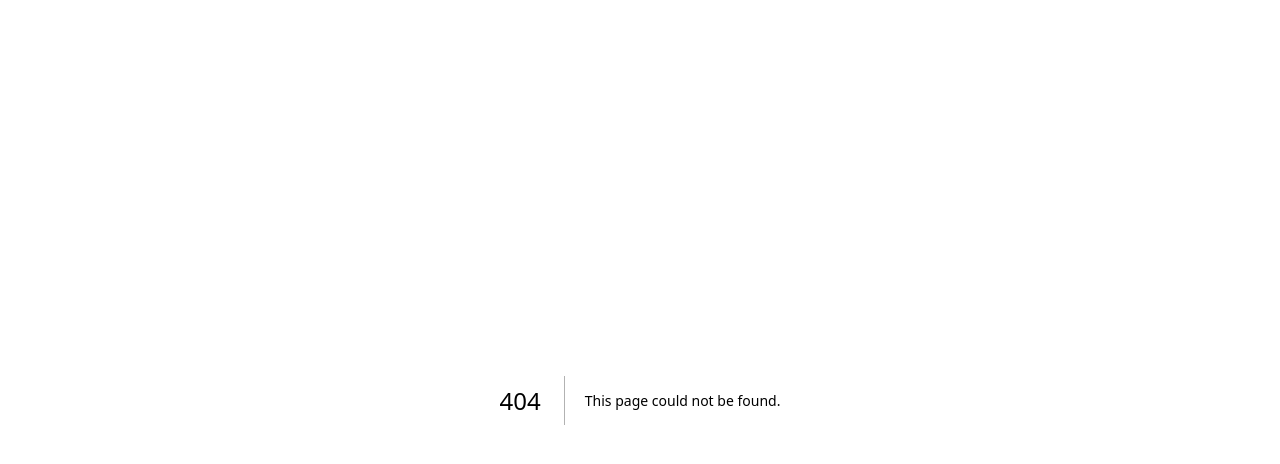
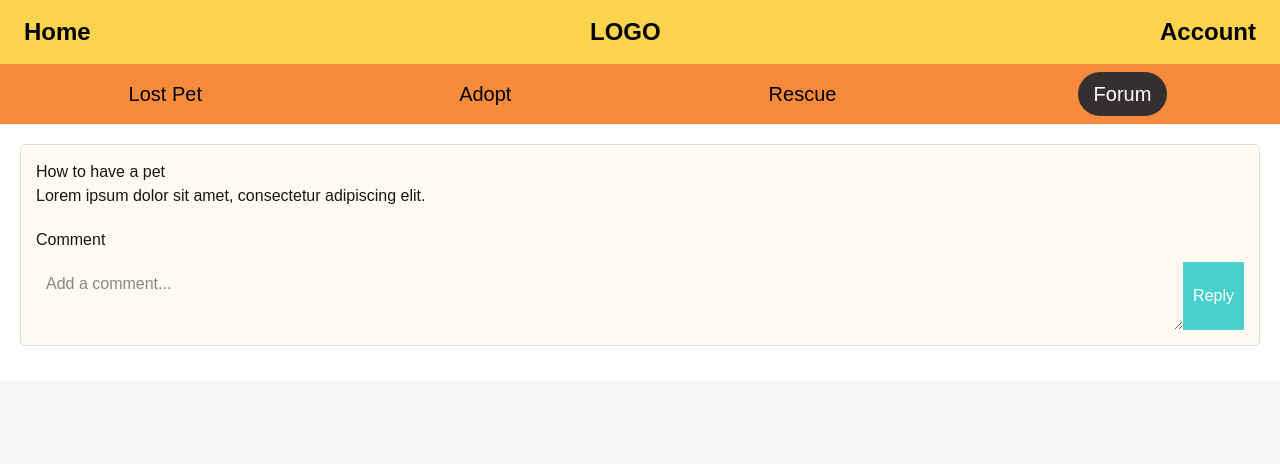
Before and after one commit to amazeianproxy/PATHUBS, a Next.js app: page /Pages/Forum in a window 1280 px wide. Before the commit this address had no page. Shown: the top 464 px of the page. Built offline with nearby package versions, Linux system fonts and the light colour scheme.

Commit message:
Added Forum from NEIL

```diff
--- /dev/null
+++ b/src/app/Pages/Forum/Forum.css
@@ -0,0 +1,75 @@
+body {
+    font-family: Arial, sans-serif;
+    background-color: #F5F5F5;
+    margin: 0;
+    padding: 0;
+}
+
+.header {
+    background-color: #FFA500;
+    padding: 20px;
+    display: flex;
+    align-items: center;
+    justify-content: space-between;
+}
+
+.header h1 {
+    color: white;
+    margin: 0;
+}
+
+.nav {
+    display: flex;
+    gap: 20px;
+}
+
+.nav button {
+    background-color: #FF7F50;
+    border: none;
+    color: white;
+    padding: 10px 15px;
+    cursor: pointer;
+}
+
+.forum-container {
+    padding: 20px;
+    background-color: #FFF;
+}
+
+.post {
+    border: 1px solid #DDDDDD;
+    border-radius: 5px;
+    padding: 15px;
+    margin-bottom: 15px;
+    background-color: #FFFAF0;
+}
+
+.post img {
+    width: 50px;
+    height: 50px;
+    vertical-align: middle;
+    margin-right: 10px;
+}
+
+.comment-section {
+    margin-top: 20px;
+}
+
+.comment-box {
+    margin-top: 10px;
+    display: flex;
+    justify-content: space-between;
+}
+
+.comment-box textarea {
+    width: 100%;
+    padding: 10px;
+}
+
+.comment-box button {
+    background-color: #48D1CC;
+    border: none;
+    color: white;
+    padding: 10px;
+    cursor: pointer;
+}
--- /dev/null
+++ b/src/app/Pages/Forum/page.tsx
@@ -0,0 +1,57 @@
+"use client";
+
+
+import Header from "@/app/Component/header";
+import React, { useState } from 'react';
+import './Forum.css';
+
+const Forum = () => {
+    const [posts, setPosts] = useState([
+        { title: "How to have a pet", content: "Lorem ipsum dolor sit amet, consectetur adipiscing elit.", user: "Reina" },
+    ]);
+    const [comment, setComment] = useState("");
+
+    // const handleCommentChange = (e) => {
+    //     setComment(e.target.value);
+    // };
+
+    const handleCommentSubmit = () => {
+        setComment("");
+    };
+
+    return (
+        <div>
+            {/* <div className="header">
+                <h1>Forum</h1>
+                <div className="nav">
+                    <button>Lost Pet</button>
+                    <button>Adopt</button>
+                    <button>Rescue</button>
+                </div>
+            </div> */}
+            <Header/>
+
+            <div className="forum-container">
+                {posts.map((post, index) => (
+                    <div className="post" key={index}>
+                        <h3>{post.title}</h3>
+                        <p>{post.content}</p>
+                        <div className="comment-section">
+                            <h4>Comment</h4>
+                            <div className="comment-box">
+                                <textarea
+                                    value={comment}
+                                    // onChange={handleCommentChange}
+                                    placeholder="Add a comment..."
+                                />
+                                <button onClick={handleCommentSubmit}>Reply</button>
+                            </div>
+                        </div>
+                    </div>
+                ))}
+            </div>
+        </div>
+    );
+};
+
+export default Forum;
```
